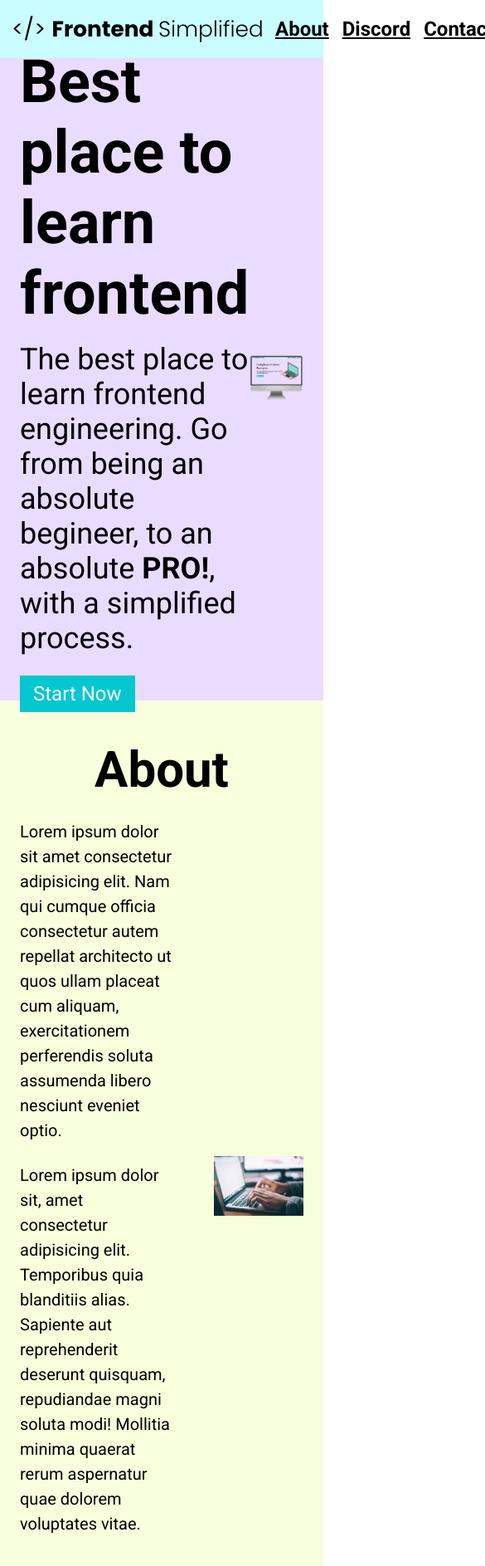
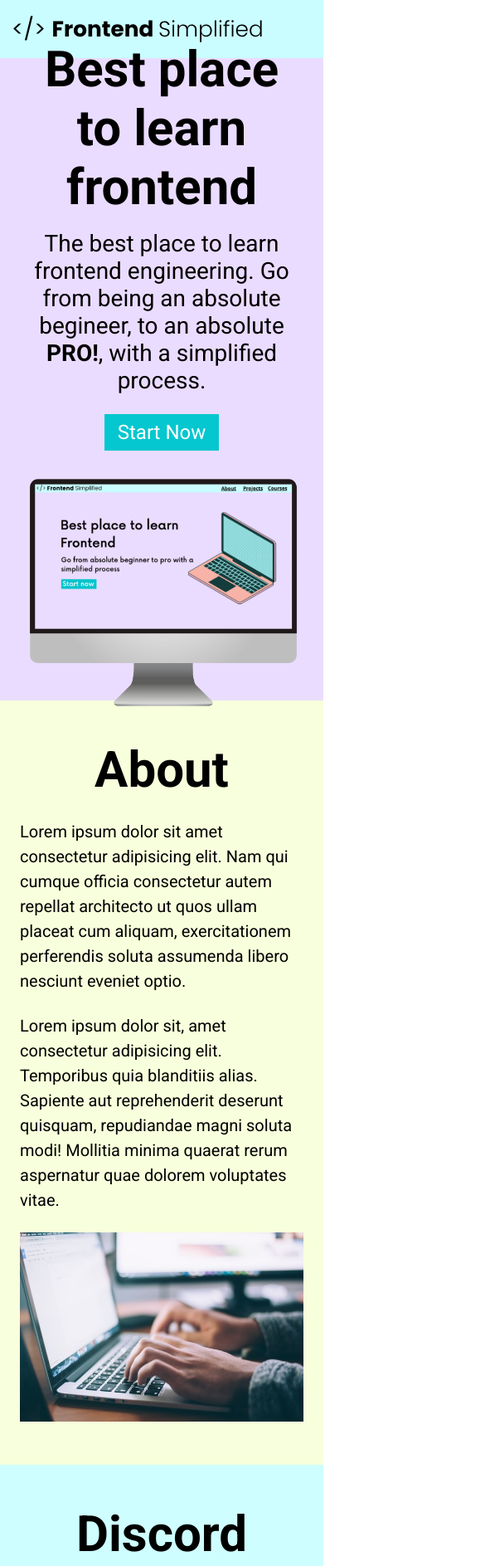
Before and after one commit to JioFSE/HTML-Mini-Build, a plain HTML site: page index.html in a window 390 px wide. Shown: the top 1887 px of the page at 83% size, 585 px wide, since content can reach past the window. Drawn offline with Linux system fonts and the light colour scheme.

Commit message:
Complete Responsive build

```diff
--- a/index.html
+++ b/index.html
@@ -20,14 +20,14 @@
       </nav>
       <header>
         <div class="row">
-          <div>
+          <div class="home__description">
             <h1>Best place to learn frontend</h1>
             <p class="subheader">
               The best place to learn frontend engineering. Go from being an
               absolute begineer, to an absolute <b>PRO!</b>, with a simplified
               process.
             </p>
-            <button>Start Now</button>
+            <button class="home__description--button">Start Now</button>
           </div>
           <figure>
             <img src="./assets/laptop.png" alt="homepage image" />
@@ -93,7 +93,7 @@
           <label for="Email">Email</label>
           <input type="email" placeholder="jion@example.com" />
           <label for="Message">Message</label>
-          <textarea type="text" placeholder="jion@example.com"></textarea>
+          <textarea type="text" placeholder="Looking forward to hearing from you!"></textarea>
           <button>Contact Us!</button>
         </form>
       </section>
--- a/style.css
+++ b/style.css
@@ -147,6 +147,7 @@ form {
     display: flex;
     flex-direction: column;
     margin: 0 auto;
+    padding: 0 24px;
 }
 
 input, textarea {
@@ -180,3 +181,66 @@ footer {
 .footer__link {
     padding: 0 16px;
 }
+
+/* SMALL AND LARGE PHONES AND TBALETS */
+@media (max-width: 728px) {
+.row {
+    flex-direction: column;
+}
+
+.home__description {
+    margin-bottom: 24px;
+    display: flex;
+    flex-direction: column;
+    align-items: center;
+}
+
+.home__description--button {
+    max-width: 240px;
+}
+
+h1 {
+    text-align: center;
+    font-size: 60px;
+}
+
+.subheader {
+    text-align: center;
+    font-size: 28px;
+}
+
+ul {
+    display: none;
+}
+
+.section__description {
+    flex-direction: column;
+}
+
+.section__description--wrapper {
+    width: 100%;
+}
+.about__img--wrapper {
+    width: 100%;
+}
+
+#discord .section__description {
+    flex-direction: column-reverse;
+}
+
+.footer__logo {
+    max-width: 240px;
+}
+
+footer {
+    padding: 48px 24px;
+}
+
+.footer__link {
+    padding: 0 4px;
+    font-size: 18px;
+}
+.footer__links {
+    margin-bottom: 24px;
+}
+}
```
